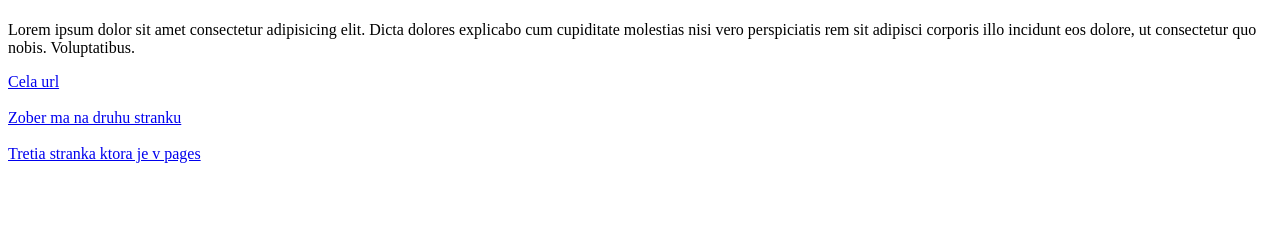
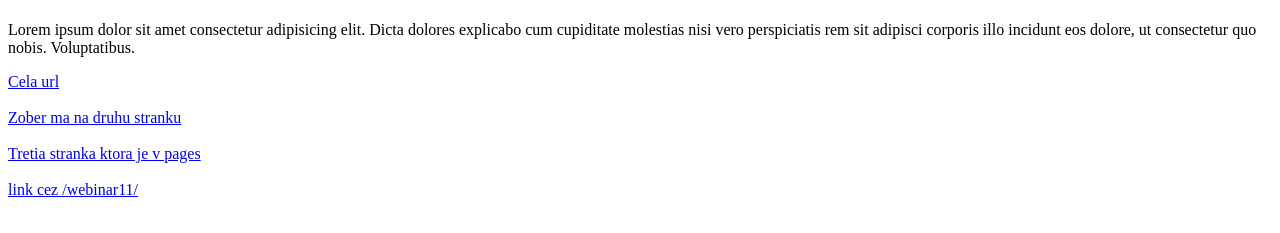
Before and after one commit to AronZajic/webinar11, a plain HTML site: page index.html in a window 1280 px wide. Shown: the part 59-292 px from the top of the page. Drawn offline with Linux system fonts and the light colour scheme.

Commit message:
Uz neviem co este sem pisat

```diff
--- a/index.html
+++ b/index.html
@@ -22,5 +22,10 @@
     <br>
 
     <a href="./pages/tretia_stranka.html">Tretia stranka ktora je v pages</a>
+
+    <br>
+    <br>
+
+    <a href="/webinar11/pages/tretia_stranka.html">link cez /webinar11/</a>
 </body>
 </html>
```
